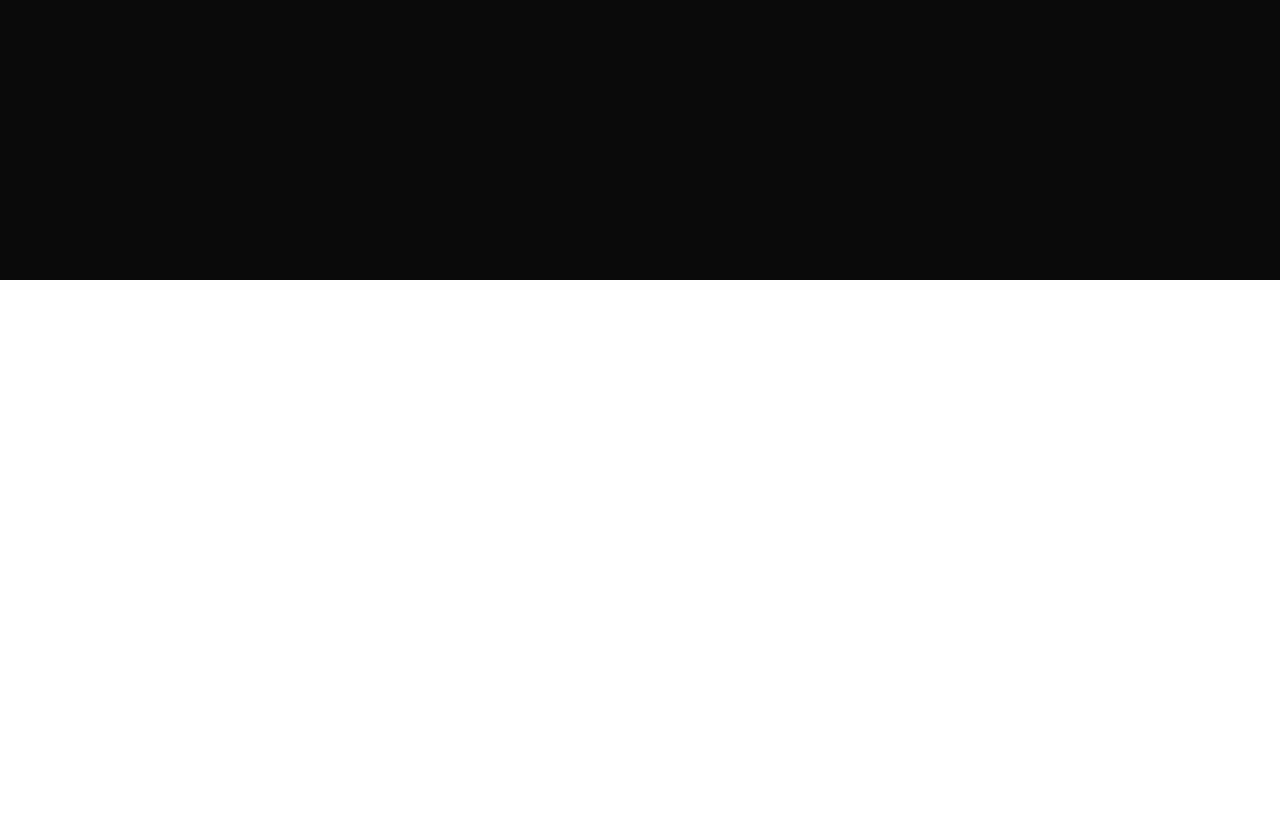
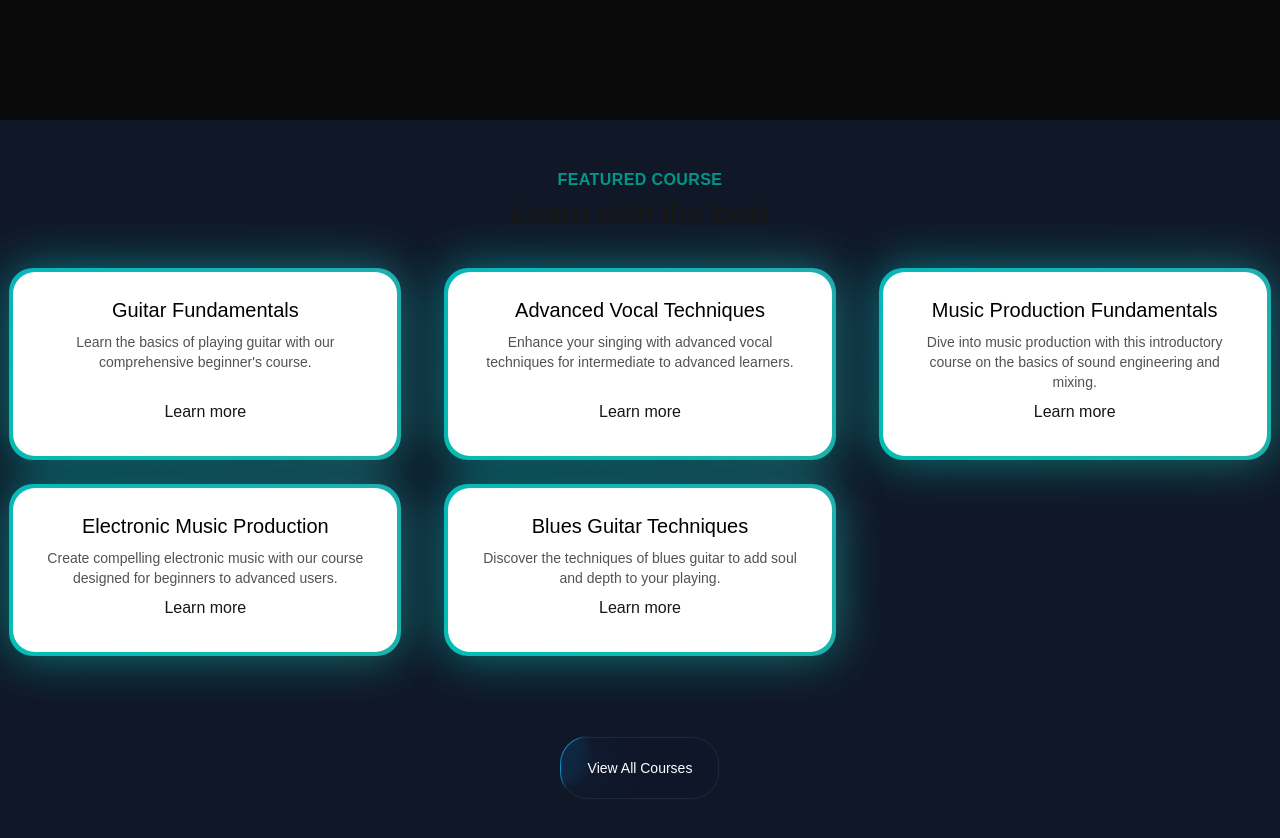
Before and after one commit to Abdul-Aziz-wasi/Music-course, a Next.js app: page / in a window 1280 px wide. Shown: the part 520-1358 px from the top of the page. Before the commit the page ends 800 px from the top, so only its background shows below. Built offline with nearby package versions, Linux system fonts and the light colour scheme.

Commit message:
added featuredSection

```diff
--- a/src/app/page.tsx
+++ b/src/app/page.tsx
@@ -1,3 +1,4 @@
+import { FeaturedSection } from '@/components/FeaturedSection';
 import HeroSection from '@/components/HeroSection';
 import React from 'react';
 
@@ -6,6 +7,7 @@
     <div>
      <main className="min-h-screen bg-black/[0.96] antialiased bg-grid-white/[0.04]">
         <HeroSection />
+        <FeaturedSection></FeaturedSection>
       </main>
     </div>
   );
--- a/src/components/FeaturedSection.tsx
+++ b/src/components/FeaturedSection.tsx
@@ -1,7 +1,59 @@
+"use client"
 import React from 'react'
+import courseData from '../data/music_course.json'
+import Link from 'next/link'
+import { Button } from './ui/moving-border'
+import { BackgroundGradient } from './ui/background-gradient'
+
+interface Course {
+        id: number,
+        title: string,
+        slug: string,
+        description: string,
+        price: number,
+        instructor: string,
+        isFeatured: boolean,
+        // image: "/courses/guitar.jpg"
+}
 
 export const FeaturedSection = () => {
+  const featuredCourse = courseData.courses.filter((course:Course) =>course.isFeatured)
   return (
-    <div>FeaturedSection</div>
+    <div className="py-12 bg-gray-900">
+      <div className='text-center'>
+        <h2 className='text-base text-teal-600 font-semibold tracking-wide uppercase'>Featured Course</h2>
+        <p className='mt-2 tracking-tight font-extrabold text-3xl leading-7'>Learn with the best</p>
+
+      </div>
+      <div className='mt-10'>
+        <div className='grid grid-cols-1 md:grid-cols-3 gap-6 px-4 md:px-0 justify-center'>
+          {featuredCourse.map((course:Course) => (
+            <div key={course.id} className='flex justify-center'>
+            <BackgroundGradient className="flex flex-col rounded-[22px] bg-white dark:bg-zinc-900 overflow-hidden h-full max-w-sm">
+              <div className='p-4 sm:p-6 flex flex-col ittem-center text-center flex-grow'>
+
+                <p className='text-lg sm:text-xl text-black mb-2 dark:text-neutral-200'>{course.title}</p>
+                <p className='text-sm text-neutral-600 dark:text-neutral-400 flex-grow'>{course.description}</p>
+                <Link href={`/courses/${course.slug} `} className='btn rounde-6 p-2'>
+                Learn more
+                </Link>
+              </div>
+
+            </BackgroundGradient>
+
+
+            </div>
+          )
+
+          )}
+
+        </div>
+      </div>
+      <div className='text-center mt-20'>
+        <Link href={"/courses"}
+        > <Button>View All Courses</Button></Link>
+      </div>
+
+    </div>
   )
 }
--- a/src/data/music_course.json
+++ b/src/data/music_course.json
@@ -0,0 +1,104 @@
+{
+    "courses": [
+      {
+        "id": 1,
+        "title": "Guitar Fundamentals",
+        "slug": "guitar-fundamentals",
+        "description": "Learn the basics of playing guitar with our comprehensive beginner's course.",
+        "price": 99.99,
+        "instructor": "John Doe",
+        "isFeatured": true,
+        "image": "/courses/guitar.jpg"
+      },
+      {
+        "id": 2,
+        "title": "Piano for Beginners",
+        "slug": "piano-for-beginners",
+        "description": "Start your musical journey with foundational piano skills taught by expert instructors.",
+        "price": 109.99,
+        "instructor": "Jane Smith",
+        "isFeatured": false,
+        "image": "/courses/piano.jpg"
+      },
+      {
+        "id": 3,
+        "title": "Advanced Vocal Techniques",
+        "slug": "advanced-vocal-techniques",
+        "description": "Enhance your singing with advanced vocal techniques for intermediate to advanced learners.",
+        "price": 119.99,
+        "instructor": "Emily Johnson",
+        "isFeatured": true,
+        "image": "/courses/vocalist.jpg"
+      },
+      {
+        "id": 4,
+        "title": "Drumming Mastery",
+        "slug": "drumming-mastery",
+        "description": "Master the drums with our comprehensive course covering all skill levels.",
+        "price": 129.99,
+        "instructor": "Mike Brown",
+        "isFeatured": false,
+        "image": "/courses/drumming.jpg"
+      },
+      {
+        "id": 5,
+        "title": "Jazz Improvisation",
+        "slug": "jazz-improvisation",
+        "description": "Learn the art of jazz improvisation with this course designed for all levels.",
+        "price": 139.99,
+        "instructor": "Chris Davis",
+        "isFeatured": false,
+        "image": "/courses/jazz.jpg"
+      },
+      {
+        "id": 6,
+        "title": "Music Production Fundamentals",
+        "slug": "music-production-fundamentals",
+        "description": "Dive into music production with this introductory course on the basics of sound engineering and mixing.",
+        "price": 149.99,
+        "instructor": "Alex Wilson",
+        "isFeatured": true,
+        "image": "/courses/music-prod.jpg"
+      },
+      {
+        "id": 7,
+        "title": "Songwriting Essentials",
+        "slug": "songwriting-essentials",
+        "description": "Learn the essentials of songwriting to express your musical creativity.",
+        "price": 159.99,
+        "instructor": "Samantha Miller",
+        "isFeatured": false,
+        "image": "/courses/song-writing.jpg"
+      },
+      {
+        "id": 8,
+        "title": "Electronic Music Production",
+        "slug": "electronic-music-production",
+        "description": "Create compelling electronic music with our course designed for beginners to advanced users.",
+        "price": 169.99,
+        "instructor": "Luke Harris",
+        "isFeatured": true,
+        "image": "/courses/music-prod.jpg"
+      },
+      {
+        "id": 9,
+        "title": "Classical Music History",
+        "slug": "classical-music-history",
+        "description": "Explore the rich history of classical music from its origins to the present day.",
+        "price": 179.99,
+        "instructor": "Grace Lee",
+        "isFeatured": false,
+        "image": "/courses/classical-music.jpg"
+      },
+      {
+        "id": 10,
+        "title": "Blues Guitar Techniques",
+        "slug": "blues-guitar-techniques",
+        "description": "Discover the techniques of blues guitar to add soul and depth to your playing.",
+        "price": 189.99,
+        "instructor": "Ethan Moore",
+        "isFeatured": true,
+        "image": "/courses/blues.jpg"
+      }
+    ]
+  }
```
